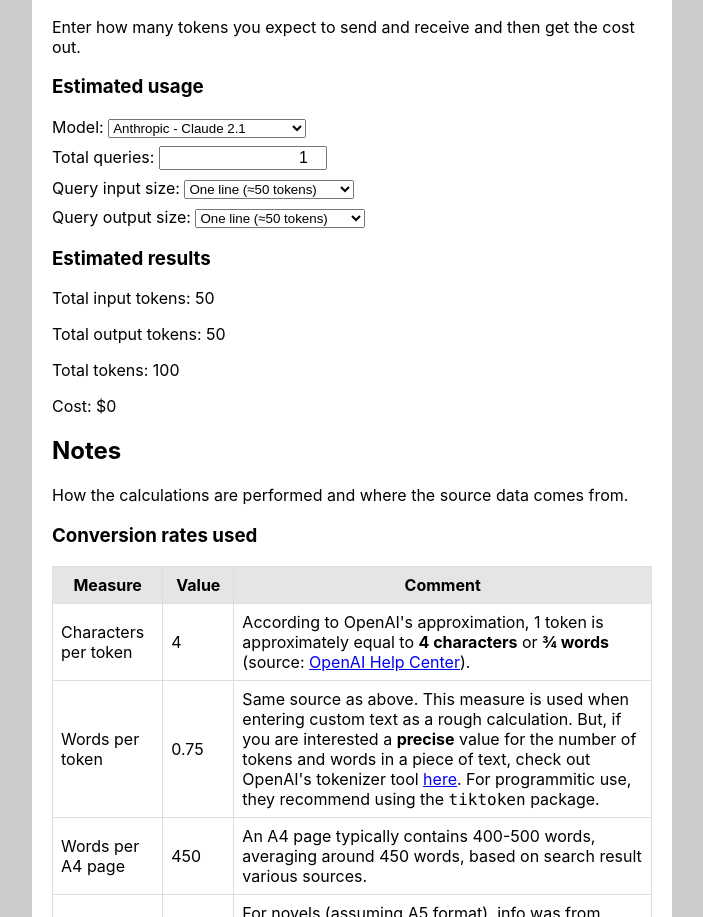
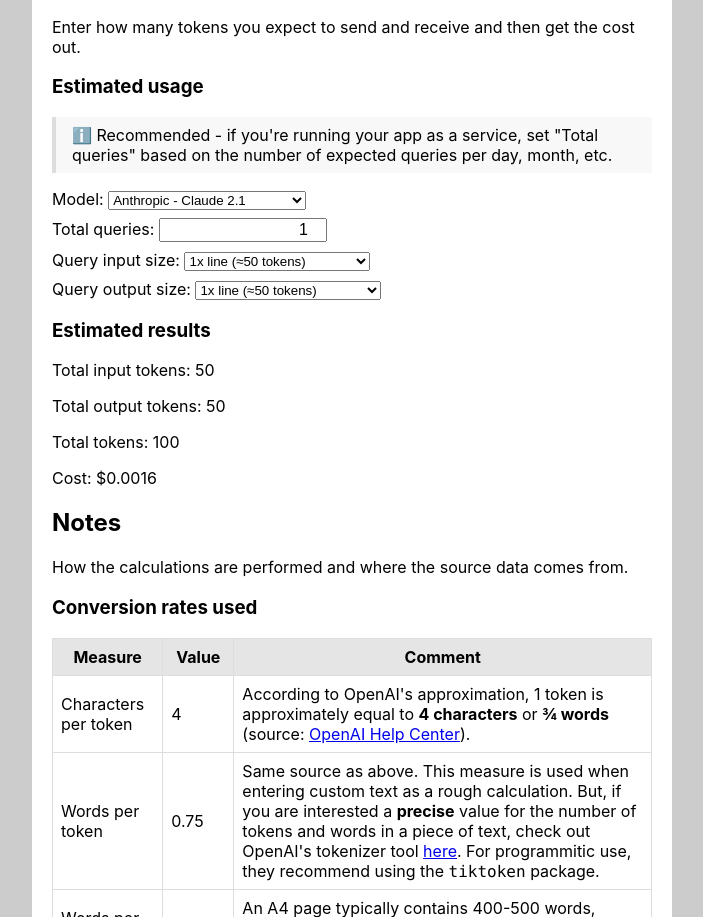
Before and after one commit to MichaelCurrin/token-translator, a React (Create React App) app: page / in a window 1280 px wide. Shown: the part 2862-3779 px from the top of the page, without its empty margins (288-991 px from the left). Built offline with nearby package versions, Linux system fonts and the light colour scheme.

Commit message:
add logic to pricing calc

```diff
--- a/src/components/PricingCalculator/index.jsx
+++ b/src/components/PricingCalculator/index.jsx
@@ -1,17 +1,20 @@
 import { useEffect, useState } from 'react';
 import { PRICE_PER_MILLION_TOKENS } from '../../constants';
+import { parsePriceString, sortModels } from '../Pricing';
+
+const ONE_MILLION_TOKENS = 1000000;
 
 const PricingCalculator = () => {
-  const modelNames = PRICE_PER_MILLION_TOKENS.map(
-    (modelData) => `${modelData.provider} - ${modelData.modelName}`,
-  ).sort((a, b) => a.localeCompare(b));
+  const modelChoices = sortModels('providerAndModel', PRICE_PER_MILLION_TOKENS);
 
-  const [model, setModel] = useState(modelNames[0]);
+  const [modelName, setModelName] = useState(modelChoices[0].modelName);
   const [queries, setQueries] = useState(1);
+
   const [querySize, setQuerySize] = useState('50');
-  const [customQuerySize, setCustomQuerySize] = useState(600);
+  const [customQuerySize, setCustomQuerySize] = useState(1000000);
   const [resultSize, setResultSize] = useState('50');
-  const [customResultSize, setCustomResultSize] = useState(600);
+  const [customResultSize, setCustomResultSize] = useState(1000000);
+
   const [totalInputTokens, setTotalInputTokens] = useState(0);
   const [totalOutputTokens, setTotalOutputTokens] = useState(0);
   const [totalTokens, setTotalTokens] = useState(
@@ -20,17 +23,51 @@ const PricingCalculator = () => {
   const [totalCost, setTotalCost] = useState(0);
 
   useEffect(() => {
-    const queryTokens =
+    const inTokens =
       querySize === 'custom' ? customQuerySize : parseInt(querySize, 10);
-    const resultTokens =
+    const outTokens =
       resultSize === 'custom' ? customResultSize : parseInt(resultSize, 10);
-    const tokensPerQuery = queryTokens + resultTokens;
 
-    setTotalInputTokens(queries * queryTokens);
-    setTotalOutputTokens(queries * resultTokens);
-    setTotalTokens(queries * tokensPerQuery);
+    const selectedModel = modelChoices.find(
+      (model) => model.modelName === modelName,
+    );
+
+    const queryRange = selectedModel.range;
+    const inputCostRate = parsePriceString(
+      selectedModel.input ||
+        (inTokens >= queryRange.threshold
+          ? queryRange.high.input
+          : queryRange.low.input),
+    );
+    const outputCostRate = parsePriceString(
+      selectedModel.output ||
+        (inTokens >= queryRange.threshold
+          ? queryRange.high.output
+          : queryRange.low.output),
+    );
+
+    const calculatedTotalInputTokens = inTokens * queries;
+    const calculatedTotalInputCost =
+      (calculatedTotalInputTokens * inputCostRate) / ONE_MILLION_TOKENS;
+
+    const calculatedTotalOutputTokens = outTokens * queries;
+    const calculatedTotalOutputCost =
+      (calculatedTotalOutputTokens * outputCostRate) / ONE_MILLION_TOKENS;
+
+    setTotalInputTokens(calculatedTotalInputTokens);
+    setTotalOutputTokens(calculatedTotalOutputTokens);
+    setTotalTokens(calculatedTotalInputTokens + calculatedTotalOutputTokens);
+
+    const calculatedTotalCost =
+      calculatedTotalInputCost + calculatedTotalOutputCost;
+    setTotalCost(
+      calculatedTotalCost.toLocaleString(undefined, {
+        minimumFractionDigits: 2,
+        maximumFractionDigits: 6,
+      }),
+    );
   }, [
-    model,
+    modelName,
     queries,
     querySize,
     customQuerySize,
@@ -50,18 +87,24 @@ const PricingCalculator = () => {
         cost out.
       </p>
       <h3>Estimated usage</h3>
+      <blockquote>
+        <p>
+          ℹ️ Recommended - if you're running your app as a service, set "Total
+          queries" based on the number of expected queries per day, month, etc.
+        </p>
+      </blockquote>
       <form>
         <div>
           <label htmlFor="model">Model: </label>
           <select
             id="model"
             name="model"
-            value={model}
-            onChange={(e) => setModel(e.target.value)}
+            value={modelName}
+            onChange={(e) => setModelName(e.target.value)}
           >
-            {modelNames.map((name, index) => (
-              <option key={index} value={name}>
-                {name}
+            {modelChoices.map((m, index) => (
+              <option key={index} value={m.modelName}>
+                {m.provider} - {m.modelName}
               </option>
             ))}
           </select>
@@ -89,9 +132,12 @@ const PricingCalculator = () => {
             value={querySize}
             onChange={(e) => setQuerySize(e.target.value)}
           >
-            <option value="50">One line (≈50 tokens)</option>
-            <option value="200">Paragraph (≈200 tokens)</option>
-            <option value="600">Page (≈600 tokens)</option>
+            <option value="50">1x line (≈50 tokens)</option>
+            <option value="200">1x paragraph (≈200 tokens)</option>
+            <option value="600">1x A4 page (≈600 tokens)</option>
+            <option value="100000">1x novel (≈100k tokens)</option>
+            <option value="128000">128K tokens</option>
+            <option value="1000000">1M tokens</option>
             <option value="custom">Custom</option>
           </select>
           {querySize === 'custom' && (
@@ -117,9 +163,12 @@ const PricingCalculator = () => {
             value={resultSize}
             onChange={(e) => setResultSize(e.target.value)}
           >
-            <option value="50">One line (≈50 tokens)</option>
-            <option value="200">Paragraph (≈200 tokens)</option>
-            <option value="600">Page (≈600 tokens)</option>
+            <option value="50">1x line (≈50 tokens)</option>
+            <option value="200">1x paragraph (≈200 tokens)</option>
+            <option value="600">1x A4 page (≈600 tokens)</option>
+            <option value="100000">1x novel (≈100k tokens)</option>
+            <option value="128000">128K tokens</option>
+            <option value="1000000">1M tokens</option>
             <option value="custom">Custom</option>
           </select>
           {resultSize === 'custom' && (
```
